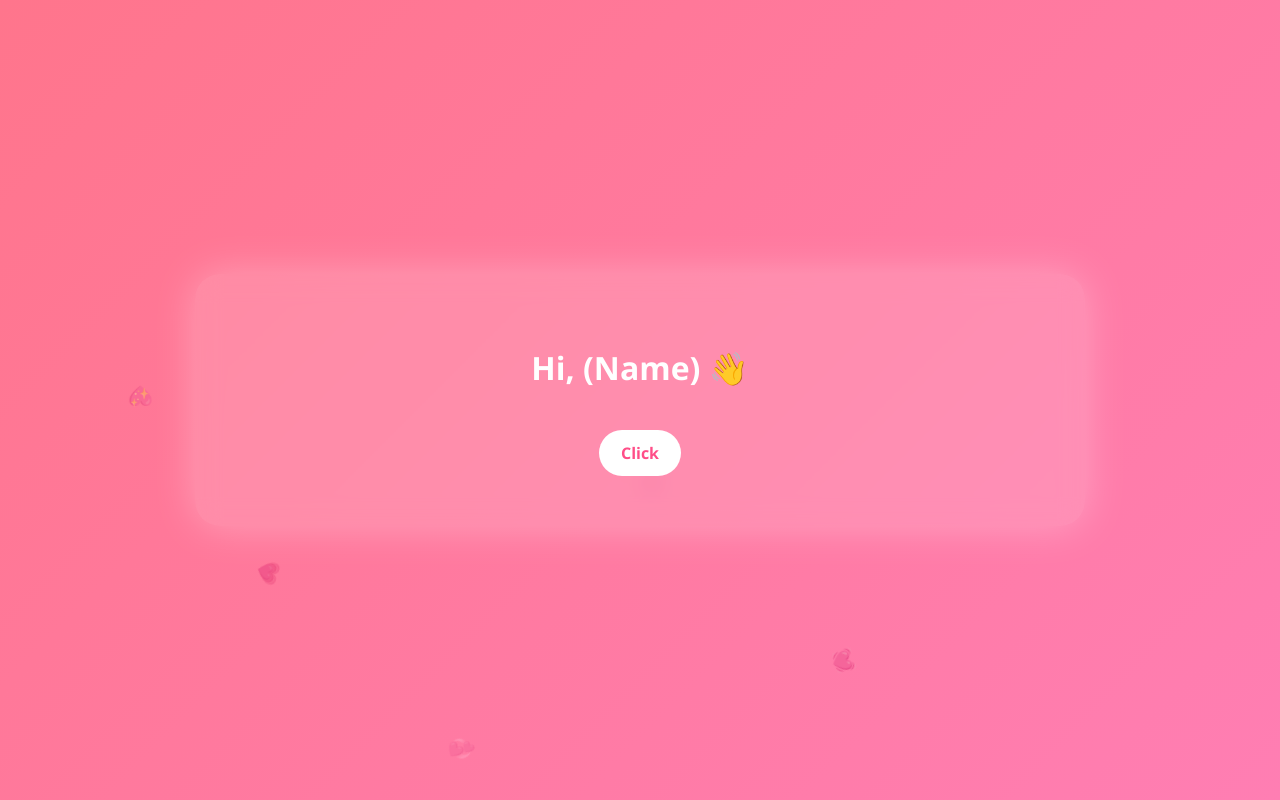
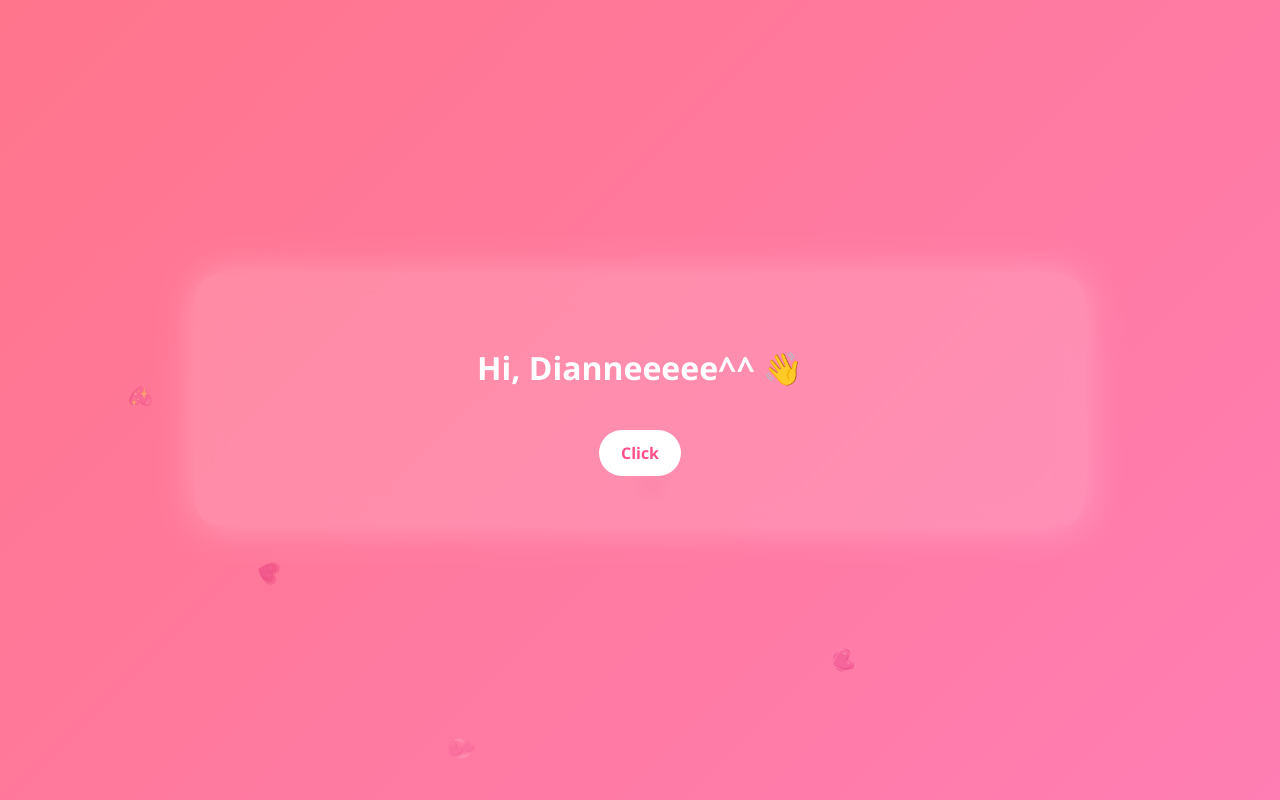
Before and after one commit to sachiii-alt/secret-message, a plain HTML site: page index.html in a window 1280 px wide. Drawn offline with Linux system fonts and the light colour scheme.

Commit message:
Update index.html

```diff
--- a/index.html
+++ b/index.html
@@ -177,7 +177,7 @@ label:hover {
 
 <!-- SCREEN 1 -->
 <div class="s1">
-    <h1>Hi, (Name) 👋</h1>
+    <h1>Hi, Dianneeeee^^ 👋</h1>
     <label for="s1">Click</label>
 </div>
 
```
